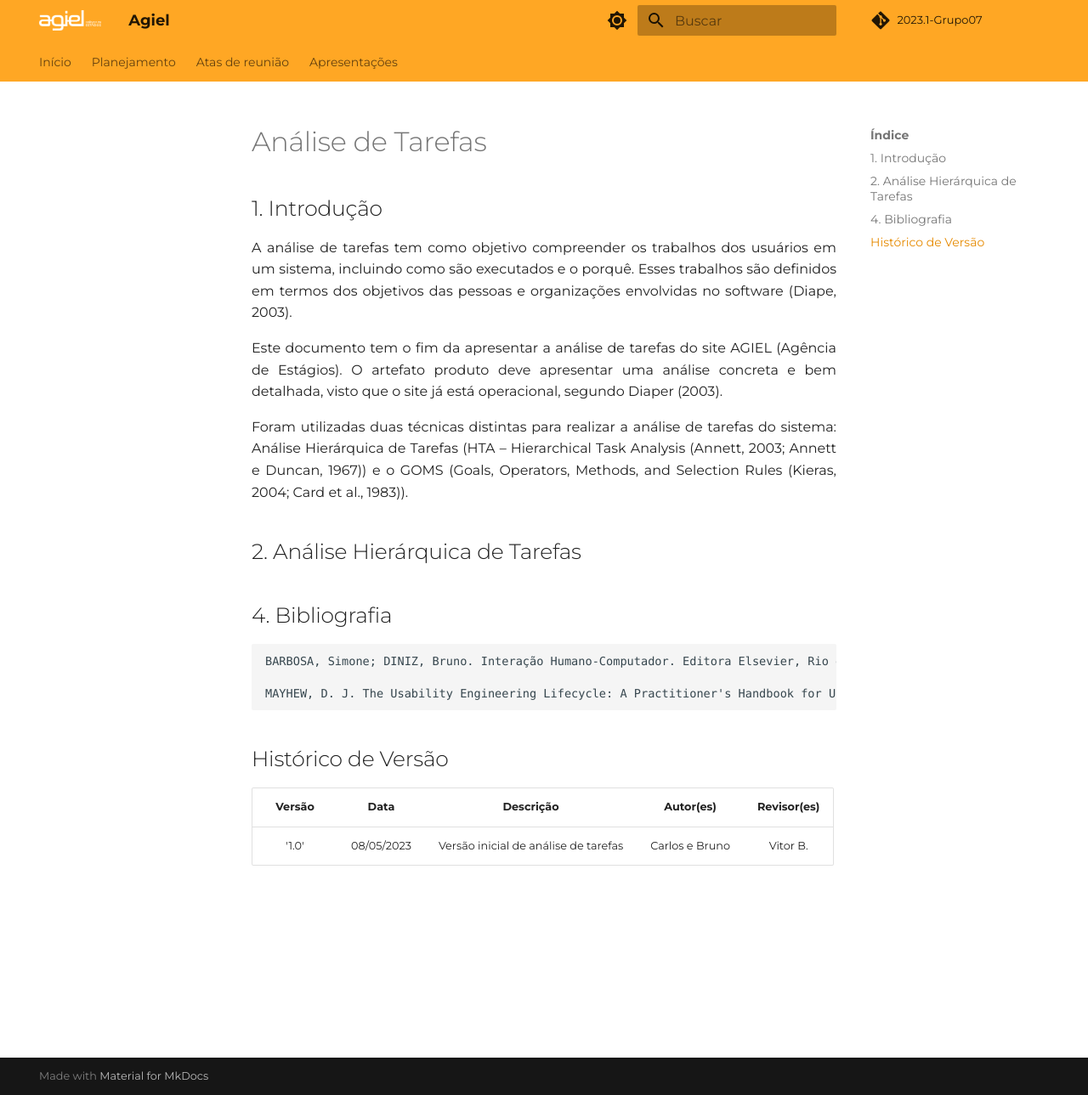
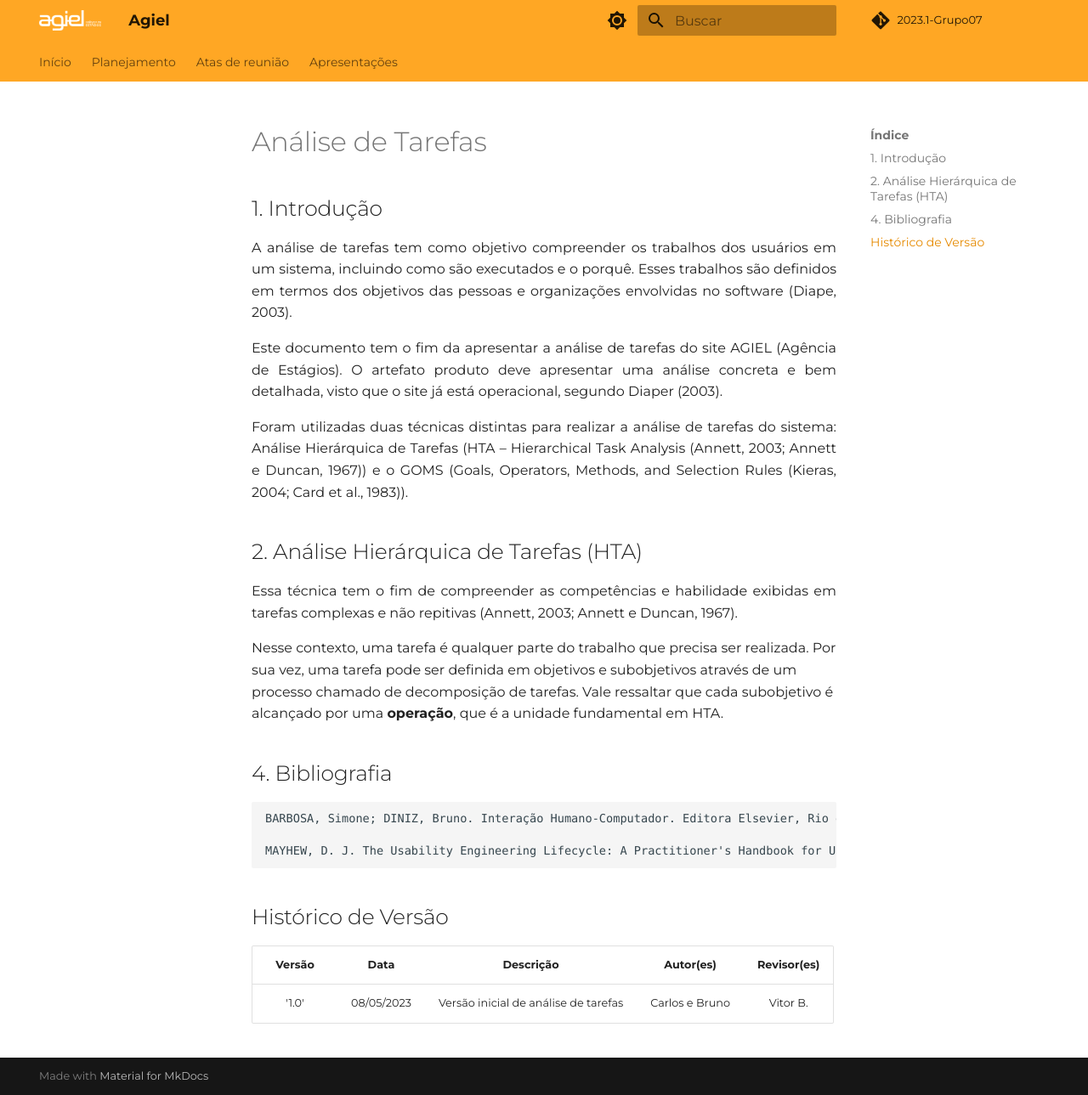
Before and after one commit to Interacao-Humano-Computador/2023.1-Agiel, an MkDocs documentation site: the page built from docs/requisitos/analise_tarefas.md, in a window 1280 px wide and 1289 px high. Shown: the whole window at 85% size. Built offline with MkDocs 1.6.1 and Material for MkDocs 9.7.7, drawn with Linux system fonts in a browser that asks for light colours; some web fonts are replaced; comment, search, counter and statistics services are not loaded.

Commit message:
docs: documento de análise de tarefas - HTA

```diff
--- a/docs/requisitos/analise_tarefas.md
+++ b/docs/requisitos/analise_tarefas.md
@@ -14,9 +14,12 @@ Tarefas (HTA – Hierarchical Task Analysis (Annett, 2003; Annett e Duncan, 1967
 Operators, Methods, and Selection Rules (Kieras, 2004; Card et al., 1983)).
 </p>
 
-## 2. Análise Hierárquica de Tarefas
+## 2. Análise Hierárquica de Tarefas (HTA)
 <p align="justify">
-
+Essa técnica tem o fim de compreender as competências e habilidade exibidas em tarefas complexas e não repitivas (Annett, 2003; Annett e Duncan,
+1967).
+</p>
+Nesse contexto, uma tarefa é qualquer parte do trabalho que precisa ser realizada. Por sua vez, uma tarefa pode ser definida em objetivos e subobjetivos através de um processo chamado de decomposição de tarefas. Vale ressaltar que cada subobjetivo é alcançado por uma <b>operação</b>, que é a unidade fundamental em HTA.
 </p>
 
 
```
